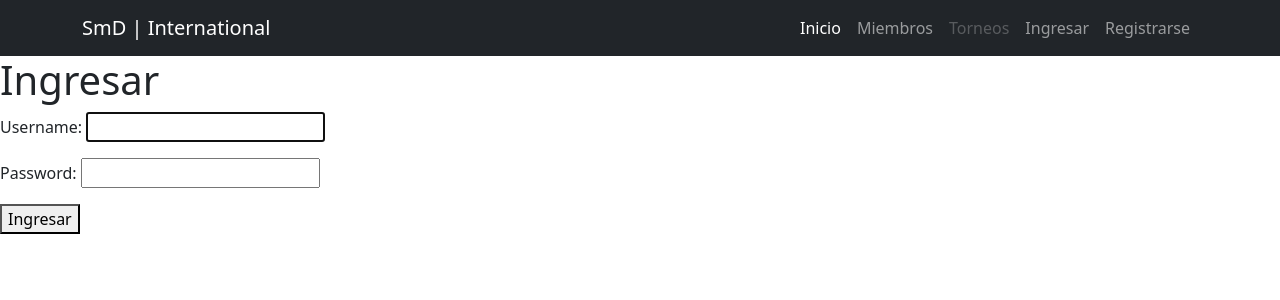
After one commit to afbustosv/smd, a Django app: page /signin/ in a window 1280 px wide. The commit adds this page. Shown: the top 300 px of the page. Run offline with Django 4.2, Linux system fonts and the light colour scheme.

Commit message:
login y logout

```diff
--- a/members/templates/base.html
+++ b/members/templates/base.html
@@ -20,20 +20,29 @@
                 <a class="nav-link active" aria-current="page" href="/">Inicio</a>
               </li>
               <li class="nav-item">
-                <a class="nav-link" href="#">Miembros</a>
+                <a class="nav-link" href="/members/">Miembros</a>
               </li>
               <li class="nav-item">
                 <a class="nav-link disabled">Torneos</a>
               </li>
+
+
+
+              {% if user.is_authenticated %}
               <li class="nav-item">
-                <a class="nav-link" href="#">Tasks</a>
+                <a class="nav-link" href="#">Misiones</a>
               </li>
               <li class="nav-item">
-                <a class="nav-link" href="#">Ingresar</a>
+                <a class="nav-link" href="/logout/">Salir</a>
+              </li>
+              {% else %}
+              <li class="nav-item">
+                <a class="nav-link" href="/signin/">Ingresar</a>
               </li>
               <li class="nav-item">
                 <a class="nav-link" href="/signup/">Registrarse</a>
               </li>
+              {% endif %}
             </ul>
           </div>
         </div>
--- /dev/null
+++ b/members/templates/signin.html
@@ -0,0 +1,14 @@
+{% extends 'base.html' %}
+
+{% block content %}
+<h1>Ingresar</h1>
+    {{error}}
+    <form method="POST">
+        {% csrf_token %}
+        {{form.as_p}}
+        <button>
+            Ingresar
+        </button>
+    </form>
+
+{% endblock %}
--- a/members/views.py
+++ b/members/views.py
@@ -1,7 +1,7 @@
 from django.shortcuts import render, redirect
-from django.contrib.auth.forms import UserCreationForm
+from django.contrib.auth.forms import UserCreationForm, AuthenticationForm
 from django.contrib.auth.models import User
-from django.contrib.auth import login
+from django.contrib.auth import login, logout, authenticate
 from django.db import IntegrityError
 
 # Create your views here.
@@ -32,6 +32,27 @@ def signup(request):
             'error': 'Las contraseñas no coinciden'
         })
 
+def signin(request):
+    if request.method == 'GET':
+        return render(request, 'signin.html', {
+            'form': AuthenticationForm
+        })
+    else:
+        user = authenticate(request, username= request.POST['username'], password =request.POST['password'])
+        if not user:
+            return render(request, 'signin.html', {
+            'form': AuthenticationForm,
+            'error': 'Usuario o Contraseña incorrecta'
+        })
+        else:
+            login(request, user)
+            return redirect('home')
+
 
 def members(request):
     return render(request, 'members.html')
+
+
+def signout(request):
+    logout(request)
+    return redirect('home')
--- a/smd/urls.py
+++ b/smd/urls.py
@@ -21,5 +21,7 @@ urlpatterns = [
     path('admin/', admin.site.urls),
     path('', views.home, name='home'),
     path('signup/', views.signup, name='signup'),
-    path('members/', views.members, name='members')
+    path('members/', views.members, name='members'),
+    path('logout/', views.signout, name='signout'),
+    path('signin/', views.signin, name='signin')
 ]
```
